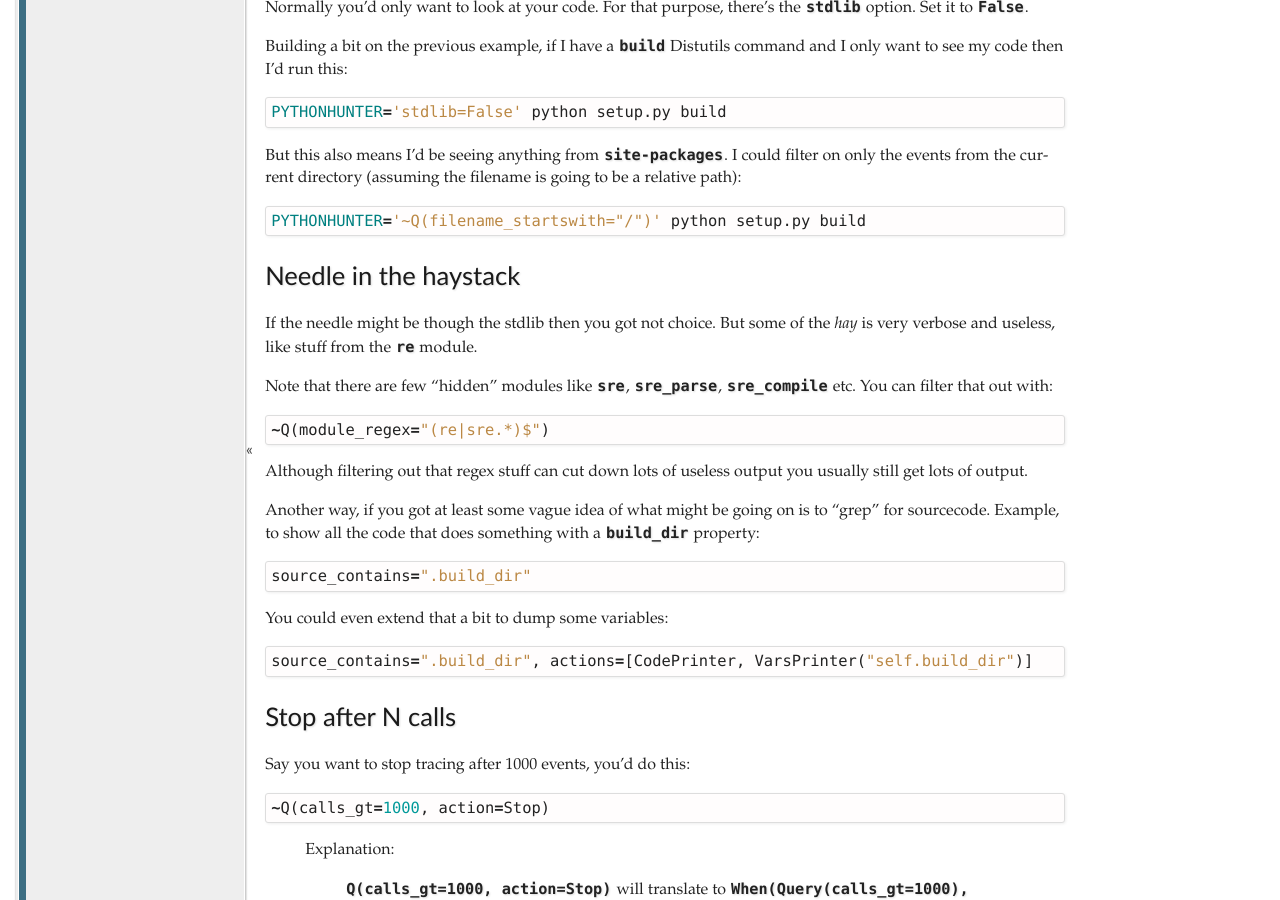
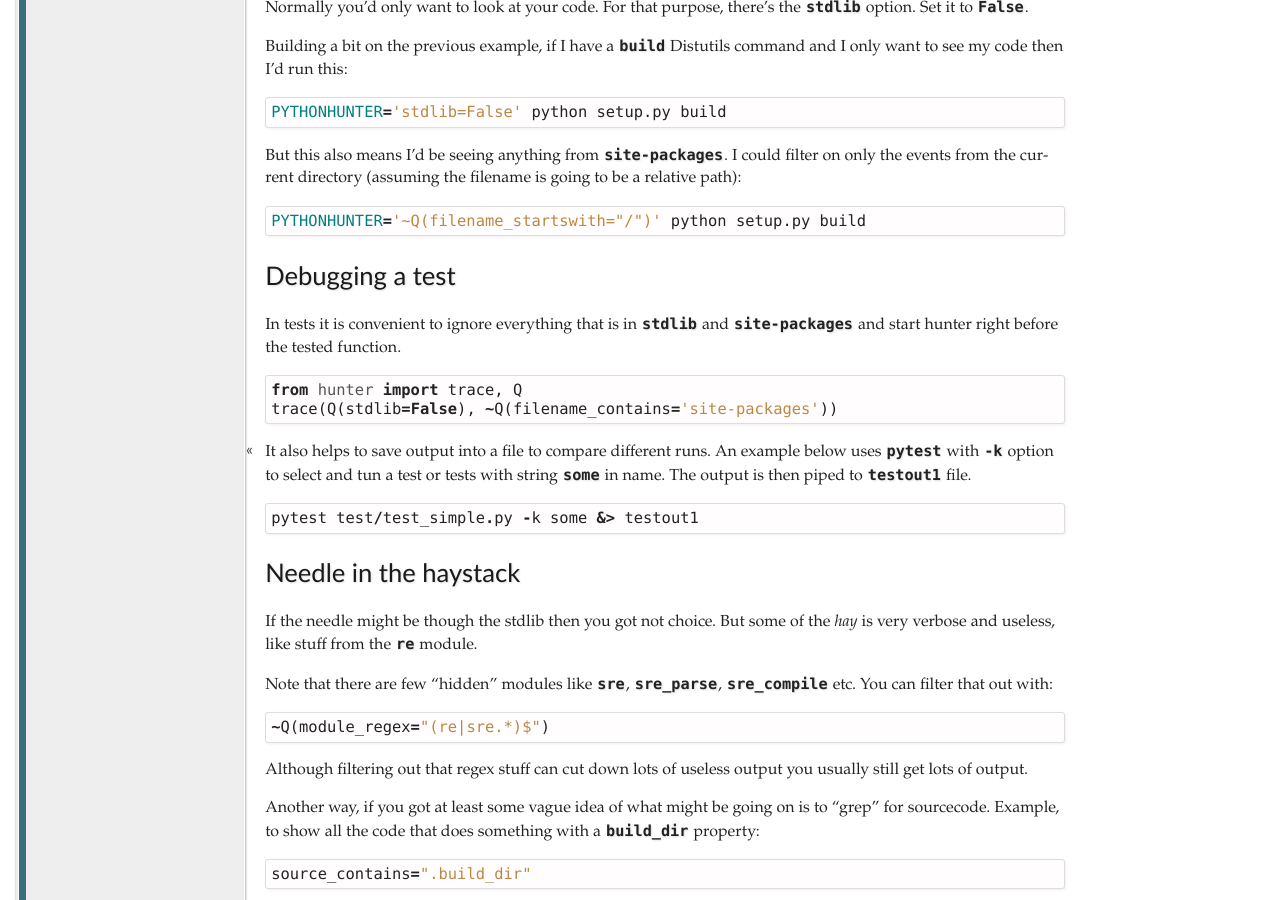
Before and after one commit to ionelmc/python-hunter, a Sphinx documentation site: the page built from docs/cookbook.rst, in a window 1280 px wide and 900 px high, scrolled down 1111 px. Built offline with Sphinx 7.4.7, drawn with Linux system fonts in a browser that asks for light colours; pages that are not in the unit, such as notebooks, are missing from menus.

Commit message:
cookbook.rst: Add example workflow for debugging tests

```diff
--- a/docs/cookbook.rst
+++ b/docs/cookbook.rst
@@ -65,6 +65,25 @@ directory (assuming the filename is going to be a relative path):
 .. sourcecode:: shell
 
     PYTHONHUNTER='~Q(filename_startswith="/")' python setup.py build
+
+Debugging a test
+================
+
+In tests it is convenient to ignore everything that is in ``stdlib`` and ``site-packages`` and start hunter right before
+the tested function.
+
+.. sourcecode:: python
+
+    from hunter import trace, Q
+    trace(Q(stdlib=False), ~Q(filename_contains='site-packages'))
+
+It also helps to save output into a file to compare different runs. An example below uses ``pytest`` with ``-k`` option
+to select and tun a test or tests with string ``some`` in name. The output is then piped to ``testout1`` file.
+
+.. sourcecode:: python
+
+    pytest test/test_simple.py -k some &> testout1
+
 
 Needle in the haystack
 ======================
```
